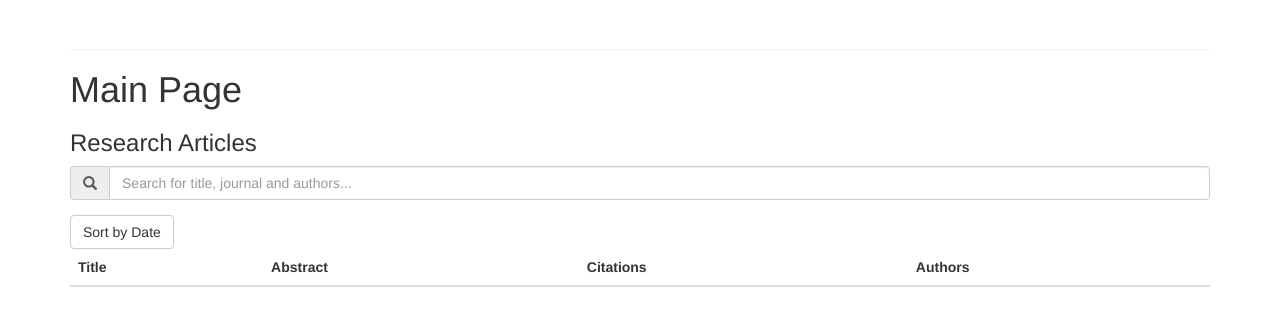
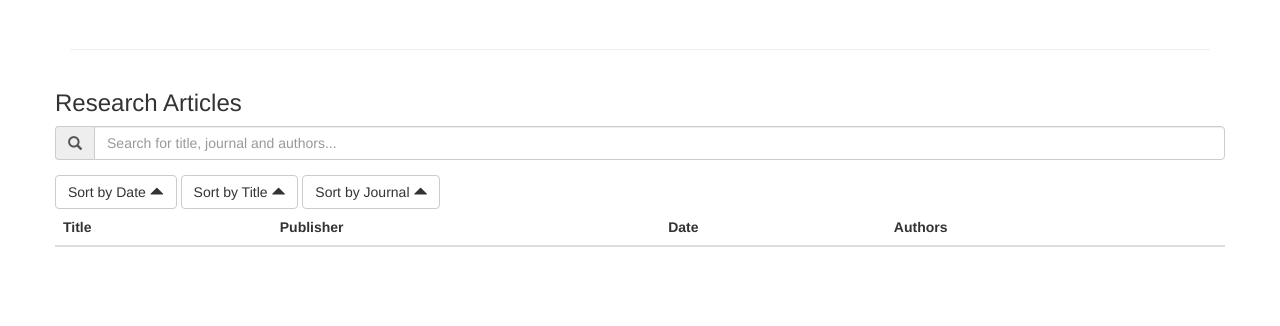
Before and after one commit to MUMT-IT/mis-frontend, a Flask app: page /research/ in a window 1280 px wide. Shown: the top 326 px of the page. Run offline with Flask 2, Linux system fonts and the light colour scheme; lists and menus that the app fills with data are empty; some libraries are stand-ins or nearby versions.

Commit message:
added more sort funtionality
added a modal for abstract text

```diff
--- a/app/static/research/main.js
+++ b/app/static/research/main.js
@@ -6,7 +6,9 @@ var viewModel = function() {
     var self = this;
     self.articles = ko.observableArray([]);
     self.filteredArticles = ko.observableArray([]);
-    self.reverse_sort = ko.observable(false);
+    self.reverse_sort_date = ko.observable(false);
+    self.reverse_sort_title = ko.observable(false);
+    self.reverse_sort_journal = ko.observable(false);
     self.query = ko.observable('');
     self.search = function (query) {
         self.filteredArticles([]);
@@ -16,7 +18,7 @@ var viewModel = function() {
             $.each(self.articles(), function(idx, ab) {
                 if(ab.title.toLowerCase().indexOf(query.toLowerCase()) > -1 ||
                     ab.journal.toLowerCase().indexOf(query.toLowerCase()) > -1 ||
-                    ab.authors.toLowerCase().indexOf(query.toLowerCase()) > -1) {
+                    ab.authorList.toLowerCase().indexOf(query.toLowerCase()) > -1) {
                     self.filteredArticles.push(ab);
                 }
             });
@@ -29,12 +31,19 @@ $.getJSON("http://localhost:5050/api/abstracts/2017", function(data) {
         var auths = [];
         var date = new Date(d.cover_date);
         date = date.getDate() + ' ' + months[date.getMonth()] + ' ' + date.getFullYear();
+        var authorList = [];
+        $.each(d.authors, function(_, auth) {
+            authorList.push(auth.name);
+        })
         var abs = {
             title: d.title,
             journal: d.journal,
-            cover_date: new Date(d.cover_date),
+            coverDate: new Date(d.cover_date),
             authors: d.authors,
-            cover_date_string: date
+            authorList: authorList.join(', '),
+            coverDateString: date,
+            citedByCount: d.citedby_count,
+            text: d.abstract,
         };
         vm.articles.push(abs);
     });
@@ -43,13 +52,34 @@ $.getJSON("http://localhost:5050/api/abstracts/2017", function(data) {
 ko.applyBindings(vm);
 vm.query.subscribe(vm.search);
 function sortArticlesByDate() {
-    vm.articles.sort(function(a,b) {
-        if(vm.reverse_sort()===false) {
-            return a.cover_date < b.cover_date;
+    vm.filteredArticles.sort(function(a,b) {
+        if(vm.reverse_sort_date()===false) {
+            return a.coverDate < b.coverDate;
         } else {
-            return a.cover_date > b.cover_date;
+            return a.coverDate > b.coverDate;
         }
     });
-    vm.reverse_sort(!vm.reverse_sort()); // toggle sort order
-    console.log(vm.reverse_sort());
+    vm.reverse_sort_date(!vm.reverse_sort_date()); // toggle sort order
 };
+
+function sortArticlesByTitle() {
+    vm.filteredArticles.sort(function(a,b) {
+        if(vm.reverse_sort_title()===false) {
+            return a.title < b.title;
+        } else {
+            return a.title > b.title;
+        }
+    });
+    vm.reverse_sort_title(!vm.reverse_sort_title()); // toggle sort order
+};
+
+function sortArticlesByJournal() {
+    vm.filteredArticles.sort(function(a,b) {
+        if(vm.reverse_sort_journal()===false) {
+            return a.journal < b.journal;
+        } else {
+            return a.journal > b.journal;
+        }
+    });
+    vm.reverse_sort_journal(!vm.reverse_sort_journal()); // toggle sort order
+};
--- a/app/templates/research/main.html
+++ b/app/templates/research/main.html
@@ -8,9 +8,9 @@
 {% endblock %}
 
 {% block page_content %}
-    <h1>Main Page</h1>
-    <h3>Research Articles</h3>
+<div class="row">
     <div class="form-group col-xm-4">
+        <h3>Research Articles</h3>
         <div class="input-group">
             <div class="input-group-addon">
                 <span class="glyphicon glyphicon-search"></span>
@@ -20,24 +20,66 @@
                 placeholder="Search for title, journal and authors..."/>
         </div>
     </div>
-    <button class="btn btn-default" role="button"
-        data-bind="click: sortArticlesByDate">Sort by Date</button>
+    <div>
+        <button class="btn btn-default" role="button"
+            data-bind="click: sortArticlesByDate">Sort by Date
+            <span data-bind="visible: reverse_sort_date" class="glyphicon glyphicon-triangle-bottom"></span>
+            <span data-bind="visible: !reverse_sort_date()" class="glyphicon glyphicon-triangle-top"></span>
+        </button>
+        <button class="btn btn-default" role="button"
+            data-bind="click: sortArticlesByTitle">Sort by Title
+            <span data-bind="visible: reverse_sort_title" class="glyphicon glyphicon-triangle-bottom"></span>
+            <span data-bind="visible: !reverse_sort_title()" class="glyphicon glyphicon-triangle-top"></span>
+        </button>
+        <button class="btn btn-default" role="button"
+            data-bind="click: sortArticlesByJournal">Sort by Journal
+            <span data-bind="visible: reverse_sort_journal" class="glyphicon glyphicon-triangle-bottom"></span>
+            <span data-bind="visible: !reverse_sort_journal()" class="glyphicon glyphicon-triangle-top"></span>
+        </button>
+    </div>
+</div>
+<div class="row">
     <table class="table">
         <thead>
             <th>Title</th>
-            <th>Abstract</th>
-            <th>Citations</th>
+            <th>Publisher</th>
+            <th>Date</th>
             <th>Authors</th>
         </thead>
         <tbody data-bind="foreach: {data: filteredArticles, as: 'article'}">
             <tr>
-                <td data-bind="text: article.title"></td>
+                <td>
+                    <span data-bind="text: article.title"></span>
+                    <a href="#" role="button" data-toggle="modal"
+                        data-bind='attr: {"data-target": "#" + $index()}'>View abstract..</a>
+                    <strong>Cited</strong> <span data-bind="text: article.citedByCount" class="badge"></span>
+                </td>
                 <td data-bind="text: article.journal"></td>
-                <td data-bind="text: article.cover_date_string"></td>
+                <td data-bind="text: article.coverDateString"></td>
                 <td data-bind="foreach: article.authors">
                     <a href="/" data-bind="text: name"></a>,
                 </td>
             </tr>
         </tbody>
     </table>
+    <!-- ko foreach: filteredArticles -->
+        <div class="modal fade" data-bind='attr: {"id": $index()}' role="dialog">
+            <div class="modal-dialog" role="document">
+                <div class="modal-content">
+                    <div class="modal-header">
+                        <button type="button" class="close" data-dismiss="modal"
+                            aria-label="Close"><span aria-hidden="true">&times;</span></button>
+                        <h3 data-bind="text: $data.title"><h3>
+                        <h3><small><span data-bind="text: $data.journal"></span></small></h3>
+                        <h5 data-bind="text: $data.authorList"></h5>
+                        <h3>Abstract</h3>
+                    </div>
+                    <div class="modal-body">
+                        <p data-bind="text: $data.text"></p>
+                    </div>
+                </div>
+            </div>
+        </div>
+    <!-- /ko -->
+</div>
 {% endblock %}
```
